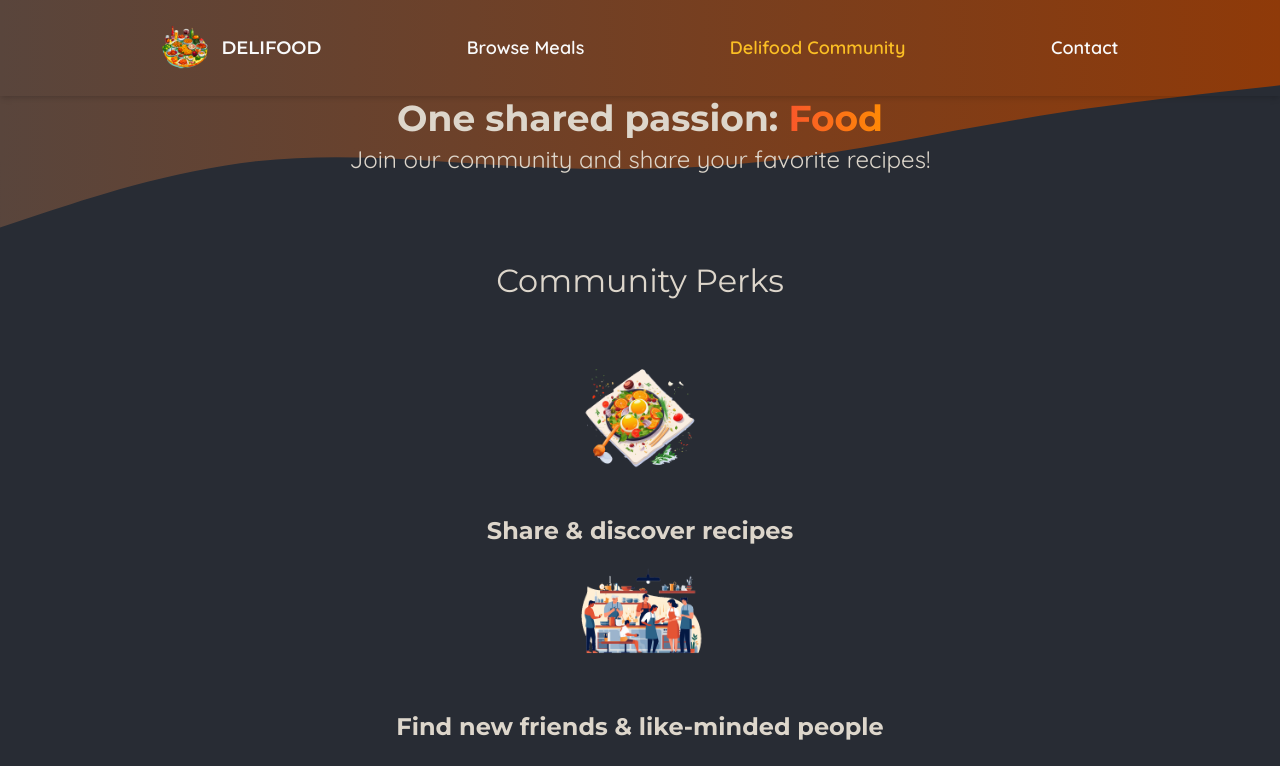
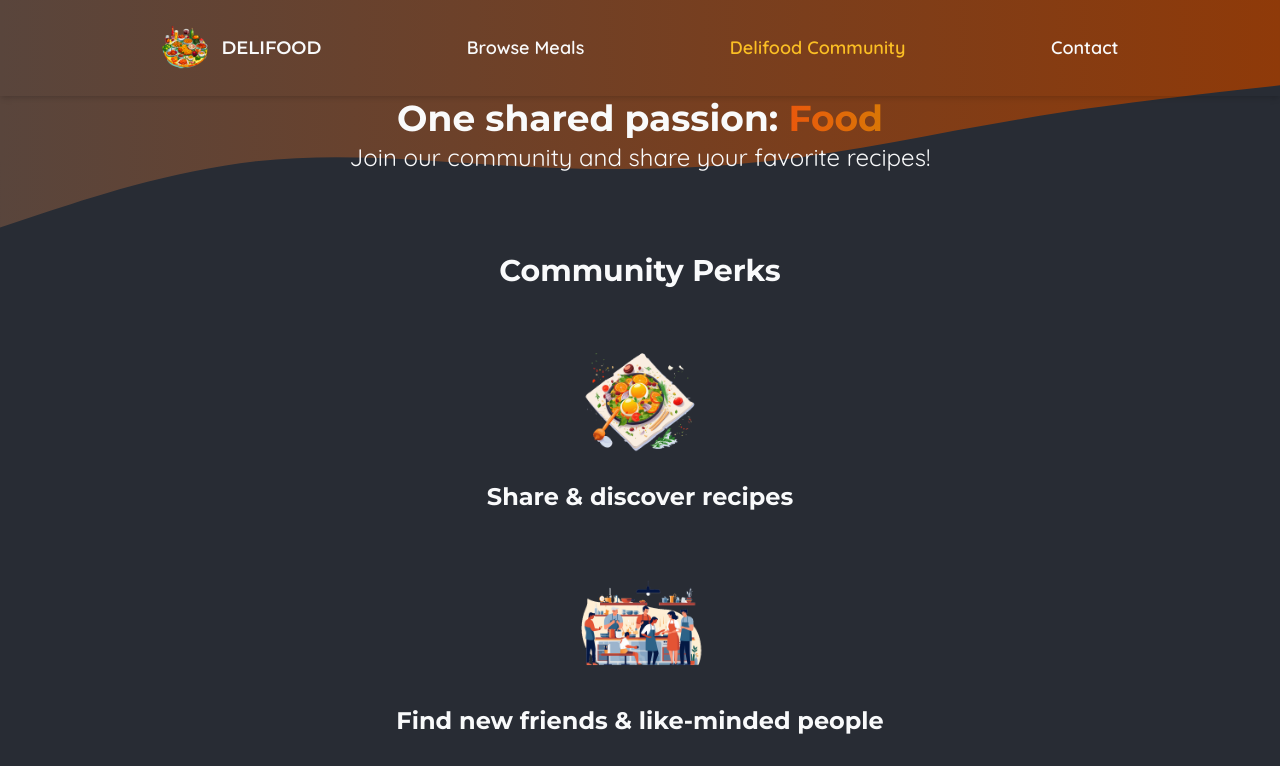
Before and after one commit to Johnfor93/udemy-next-js-delifood, a Next.js app: page /community in a window 1280 px wide. Shown: the top 766 px of the page. Built offline with nearby package versions, Linux system fonts and the light colour scheme.

Commit message:
change to tailwind css

```diff
--- a/app/(root)/community/page.jsx
+++ b/app/(root)/community/page.jsx
@@ -1,37 +1,33 @@
-import Image from 'next/image';
+import Image from "next/image";
 
-import mealIcon from '@/assets/icons/meal.png';
-import communityIcon from '@/assets/icons/community.png';
-import eventsIcon from '@/assets/icons/events.png';
-import classes from './page.module.css';
+import mealIcon from "@/assets/icons/meal.png";
+import communityIcon from "@/assets/icons/community.png";
+import eventsIcon from "@/assets/icons/events.png";
 
 export default function CommunityPage() {
   return (
     <>
-            <header className={classes.header}>
-                <h1 className={"text-4xl font-bold leading-tight"}>
-                    One shared passion: <span className={classes.highlight}>Food</span>
+      <header className={"gap-12 mt-12 mx-auto mb-20 container max-w-[75vh] text-gray-50 text-2xl text-center"}>
+        <h1 className={"text-4xl font-bold leading-tight font-montserrat"}>
+          One shared passion: <span className={"bg-gradient-to-r to-amber-600 from-orange-600 bg-clip-text background-clip-text"}>Food</span>
         </h1>
         <p>Join our community and share your favorite recipes!</p>
       </header>
-            <main className={classes.main}>
-                <h2>Community Perks</h2>
+      <main className={"container mx-auto text-center"}>
+        <h2 className="text-3xl font-bold mb-12 text-gray-50 font-montserrat">Community Perks</h2>
 
-                <ul className={classes.perks}>
-                    <li>
-                        <Image src={mealIcon} alt="A delicious meal" />
-                        <p>Share & discover recipes</p>
+        <ul className={"list-none my-12 p-0 mx-0"}>
+          <li className={"flex flex-col items-center gap-4 my-12"}>
+            <Image src={mealIcon} className={"object-contain w-32 aspect-square"} alt="A delicious meal" />
+            <p className={"font-montserrat text-2xl font-bold m-0 text-gray-50"}>Share & discover recipes</p>
           </li>
-                    <li>
-                        <Image src={communityIcon} alt="A crowd of people, cooking" />
-                        <p>Find new friends & like-minded people</p>
+          <li className={"flex flex-col items-center gap-4 my-12"}>
+            <Image src={communityIcon} className={"object-contain w-32 aspect-square"} alt="A crowd of people, cooking" />
+            <p className={"font-montserrat text-2xl font-bold m-0 text-gray-50"}>Find new friends & like-minded people</p>
           </li>
-                    <li>
-                        <Image
-                            src={eventsIcon}
-                            alt="A crowd of people at a cooking event"
-                        />
-                        <p>Participate in exclusive events</p>
+          <li className={"flex flex-col items-center gap-4 my-12"}>
+            <Image src={eventsIcon} className={"object-contain w-32 aspect-square"} alt="A crowd of people at a cooking event" />
+            <p className={"font-montserrat text-2xl font-bold m-0 text-gray-50"}>Participate in exclusive events</p>
           </li>
         </ul>
       </main>
--- a/app/(root)/community/page.module.css
+++ /dev/null
@@ -1,61 +0,0 @@
-.header {
-    gap: 3rem;
-    margin: 3rem auto 5rem auto;
-    width: 90%;
-    max-width: 75rem;
-    color: #ddd6cb;
-    font-size: 1.5rem;
-    text-align: center;
-}
-
-.header h1 {
-    font-family: 'Montserrat', sans-serif;
-}
-
-.highlight {
-    background: linear-gradient(90deg, #f9572a, #ff8a05);
-    background-clip: text;
-    -webkit-background-clip: text;
-    -webkit-text-fill-color: transparent;
-}
-
-.main {
-    width: 90%;
-    max-width: 40rem;
-    margin: 0 auto;
-    text-align: center;
-}
-
-.main h2 {
-    font-family: 'Montserrat', sans-serif;
-    font-size: 2rem;
-    margin-bottom: 3rem;
-    color: #ddd6cb;
-}
-
-.perks {
-    list-style: none;
-    margin: 3rem 0;
-    padding: 0;
-}
-
-.perks li {
-    display: flex;
-    flex-direction: column;
-    align-items: center;
-    gap: 2rem;
-}
-
-.perks img {
-    width: 8rem;
-    height: 8rem;
-    object-fit: contain;
-}
-
-.perks p {
-    font-family: 'Montserrat', sans-serif;
-    font-size: 1.5rem;
-    font-weight: bold;
-    margin: 0;
-    color: #ddd6cb;
-}
```
Lines whose indentation alone changed are shown as unchanged.
